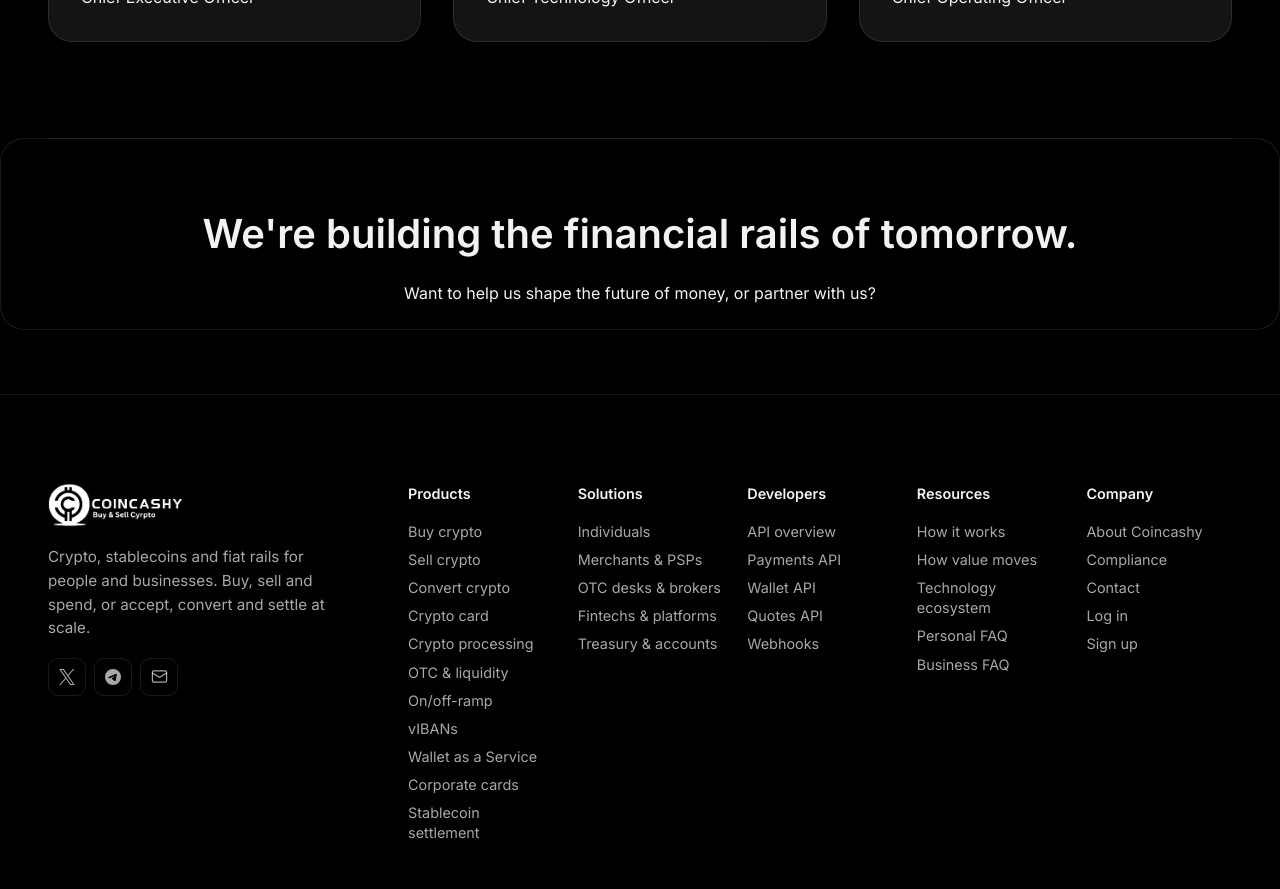
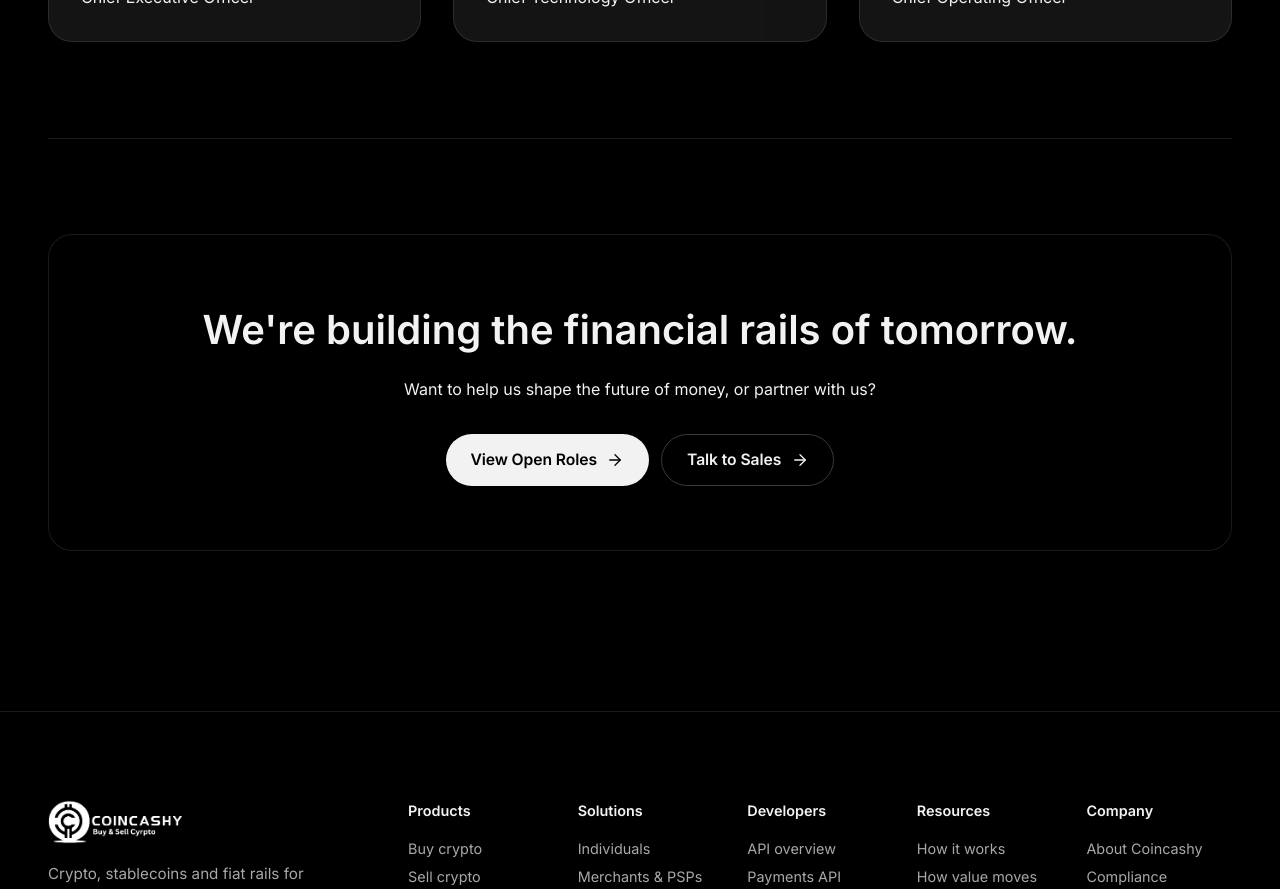
Before and after one commit to BlackFoxMetaverse/Coincashy_, a Next.js app: page /about in a window 1280 px wide. Shown: the part 2400-3289 px from the top of the page. Built offline with nearby package versions, Linux system fonts and the light colour scheme.

Commit message:
Fix cut-off buttons in CTA section

```diff
--- a/src/app/about/page.tsx
+++ b/src/app/about/page.tsx
@@ -253,7 +253,7 @@ export default function Home() {
 
     <section className="sec" id="cta-bottom" style={{ marginBottom: '4rem' }}>
       <div className="wrap">
-        <div className="card" style={{ textAlign: 'center', padding: '4rem 2rem', background: 'var(--glass)', border: '1px solid var(--line)', borderRadius: '24px' }}>
+        <div style={{ textAlign: 'center', padding: '4rem 2rem', background: 'var(--glass)', border: '1px solid var(--line)', borderRadius: '24px' }}>
           <h2 className="title" style={{ fontSize: '2.5rem', marginBottom: '1rem' }}>We're building the financial rails of tomorrow.</h2>
           <p className="subtitle" style={{ marginBottom: '2rem' }}>Want to help us shape the future of money, or partner with us?</p>
           <div className="cta-row" style={{ justifyContent: 'center' }}>
```
